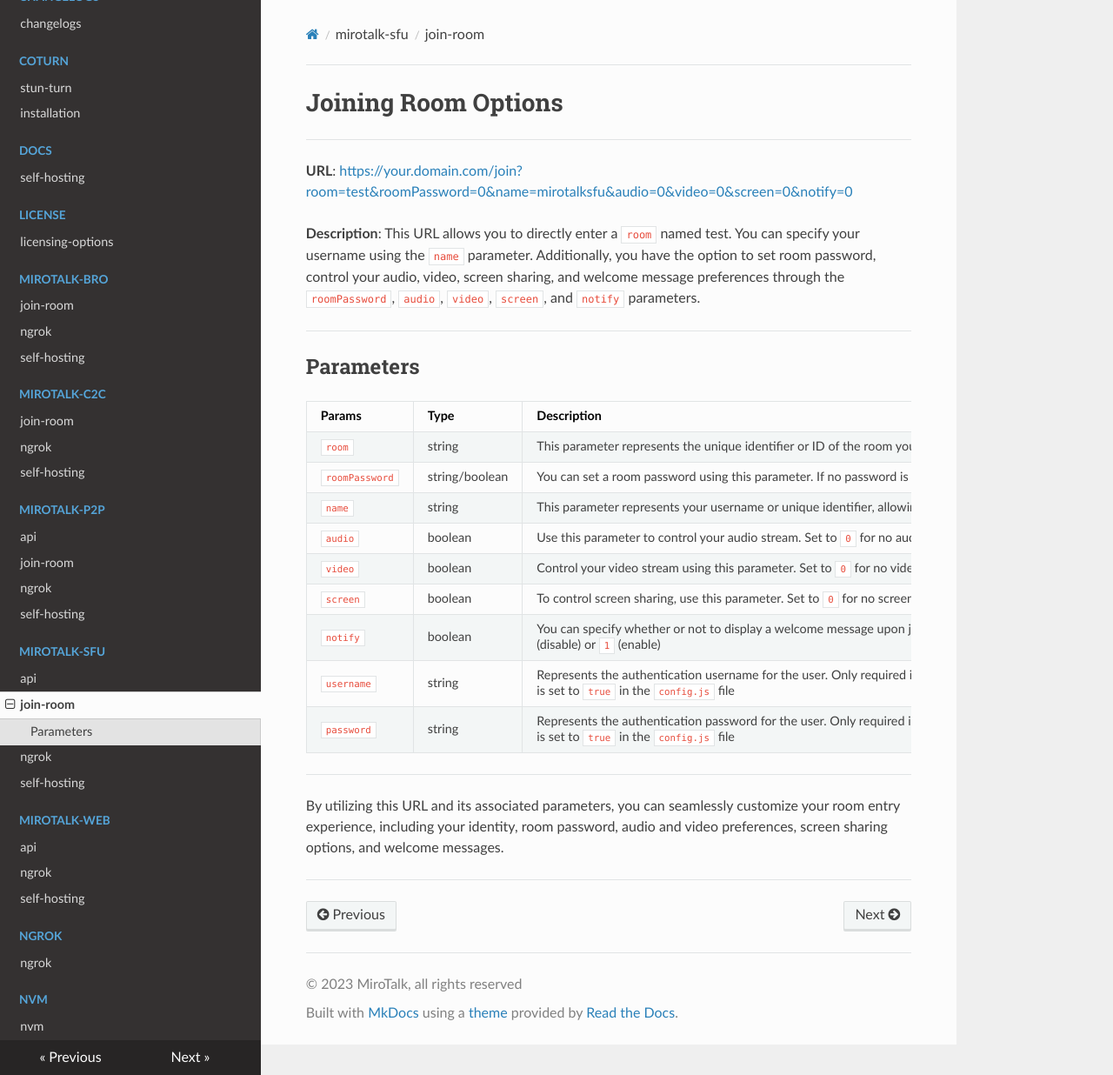
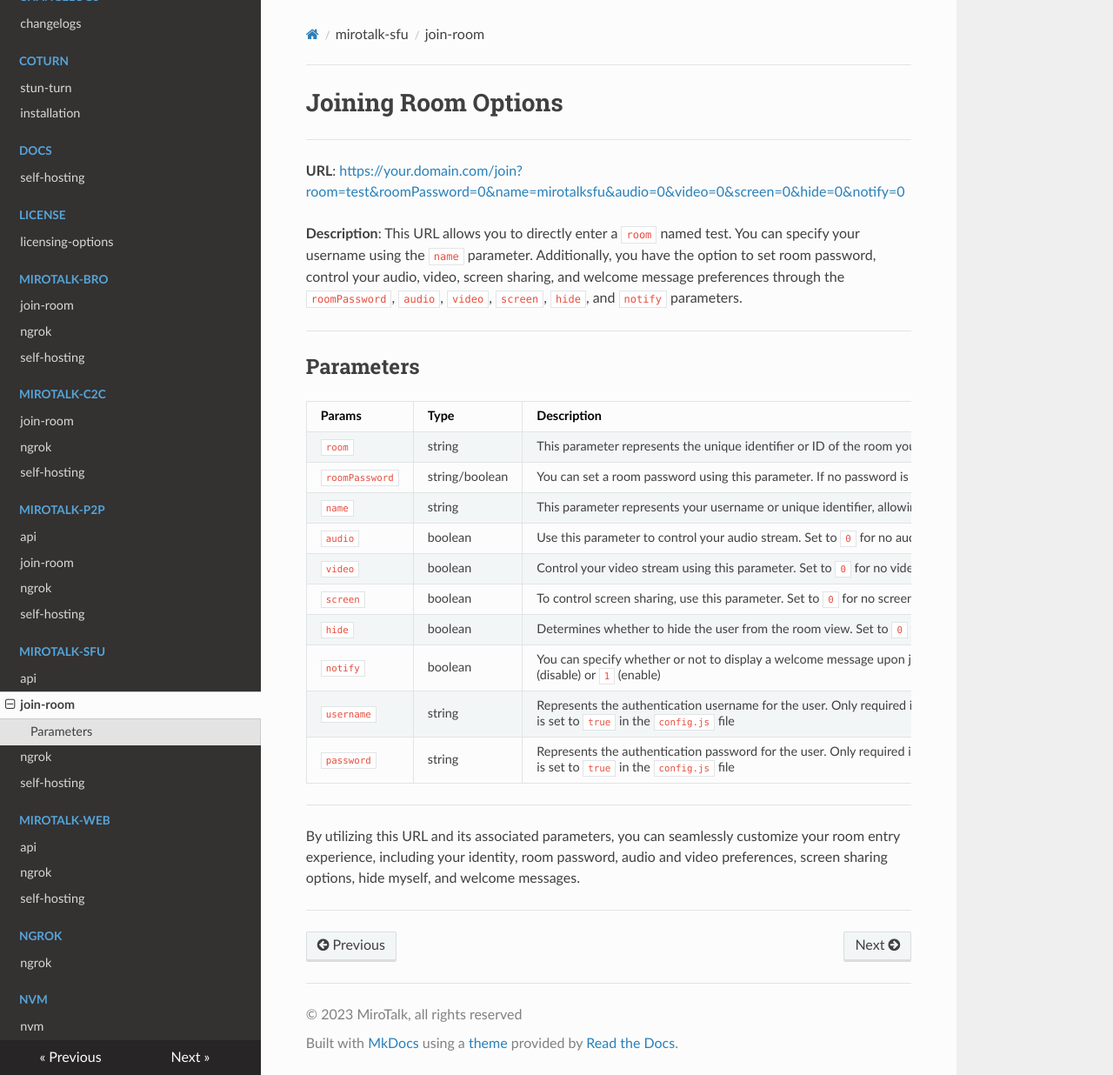
Before and after one commit to miroslavpejic85/mirotalk-docs, an MkDocs documentation site: the page built from docs/mirotalk-sfu/join-room.md, in a window 1280 px wide and 1236 px high. Shown: the whole window at 87% size. Built offline with MkDocs 1.6.1, drawn with Linux system fonts in a browser that asks for light colours; nearby versions of some CDN libraries.

Commit message:
[mirotalkdocs] - update docs

```diff
--- a/docs/mirotalk-sfu/join-room.md
+++ b/docs/mirotalk-sfu/join-room.md
@@ -2,9 +2,9 @@
 
 ---
 
-**URL**: [https://your.domain.com/join?room=test&roomPassword=0&name=mirotalksfu&audio=0&video=0&screen=0&notify=0](https://sfu.mirotalk.com/join?room=test&roomPassword=0&name=mirotalksfu&audio=0&video=0&screen=0&notify=0)
+**URL**: [https://your.domain.com/join?room=test&roomPassword=0&name=mirotalksfu&audio=0&video=0&screen=0&hide=0&notify=0](https://sfu.mirotalk.com/join?room=test&roomPassword=0&name=mirotalksfu&audio=0&video=0&screen=0&hide=0&notify=0)
 
-**Description**: This URL allows you to directly enter a `room` named test. You can specify your username using the `name` parameter. Additionally, you have the option to set room password, control your audio, video, screen sharing, and welcome message preferences through the `roomPassword`, `audio`, `video`, `screen`, and `notify` parameters.
+**Description**: This URL allows you to directly enter a `room` named test. You can specify your username using the `name` parameter. Additionally, you have the option to set room password, control your audio, video, screen sharing, and welcome message preferences through the `roomPassword`, `audio`, `video`, `screen`, `hide`, and `notify` parameters.
 
 ---
 
@@ -18,12 +18,13 @@
 | `audio`        | boolean        | Use this parameter to control your audio stream. Set to `0` for no audio or `1` to enable audio                                                     |
 | `video`        | boolean        | Control your video stream using this parameter. Set to `0` for no video or `1` to enable video                                                      |
 | `screen`       | boolean        | To control screen sharing, use this parameter. Set to `0` for no screen sharing or `1` to enable screen sharing                                     |
+| `hide`         | boolean        | Determines whether to hide the user from the room view. Set to `0` to not hide or `1` to hide                                                       |
 | `notify`       | boolean        | You can specify whether or not to display a welcome message upon joining the room by setting this parameter to `0` (disable) or `1` (enable)        |
 | `username`     | string         | Represents the authentication username for the user. Only required if `host.protected` or `host.user_auth` is set to `true` in the `config.js` file |
 | `password`     | string         | Represents the authentication password for the user. Only required if `host.protected` or `host.user_auth` is set to `true` in the `config.js` file |
 
 ---
 
-By utilizing this URL and its associated parameters, you can seamlessly customize your room entry experience, including your identity, room password, audio and video preferences, screen sharing options, and welcome messages.
+By utilizing this URL and its associated parameters, you can seamlessly customize your room entry experience, including your identity, room password, audio and video preferences, screen sharing options, hide myself, and welcome messages.
 
 ---
```
Also changed, not shown: docs/mirotalk-p2p/join-room.md (+1 -1 lines).
